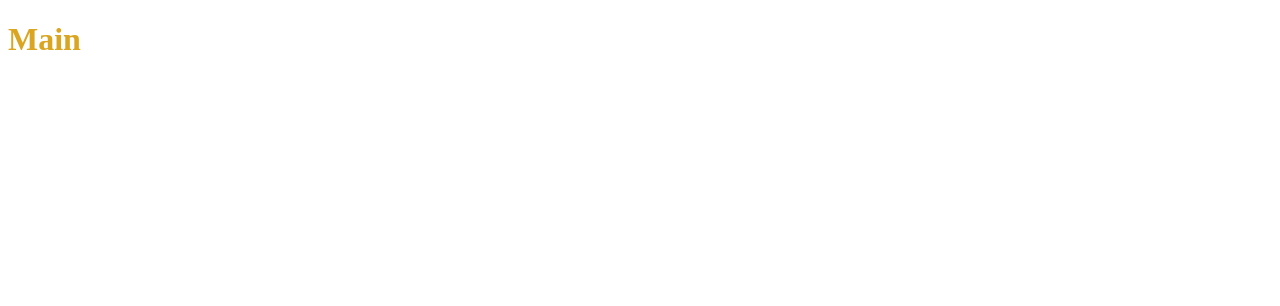
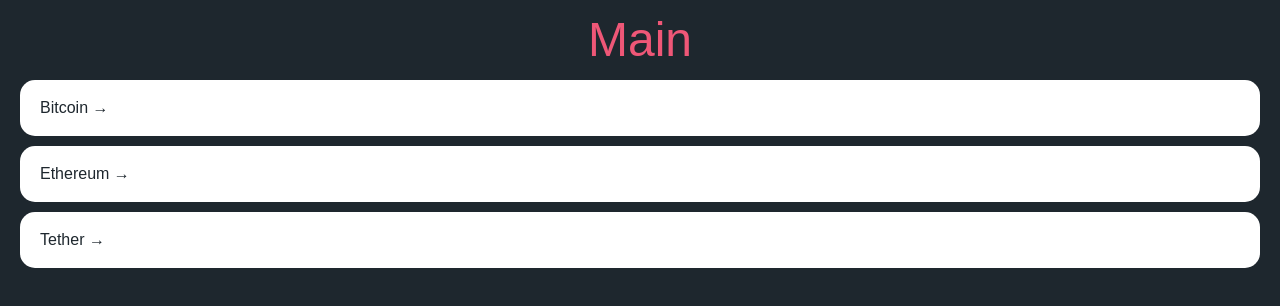
Before and after one commit to jyoh5/react-masterclass, a React (Create React App) app: page / in a window 1280 px wide. Shown: the top 306 px of the page. Built offline with nearby package versions, Linux system fonts and the light colour scheme.

Commit message:
main page styles

```diff
--- a/src/App.tsx
+++ b/src/App.tsx
@@ -4,8 +4,66 @@
 // 전체에(global) 스타일 적용
 // head에 주입함
 const GlobalStyle = createGlobalStyle`
+    @import url('https://fonts.googleapis.com/css2?family=Raleway:ital,wght@0,100;0,200;0,300;0,400;0,500;0,600;0,700;0,800;0,900;1,900&display=swap');
+    /* http://meyerweb.com/eric/tools/css/reset/
+    v2.0 | 20110126
+    License: none (public domain)
+    */
+    html, body, div, span, applet, object, iframe,
+    h1, h2, h3, h4, h5, h6, p, blockquote, pre,
+    a, abbr, acronym, address, big, cite, code,
+    del, dfn, em, img, ins, kbd, q, s, samp,
+    small, strike, strong, sub, sup, tt, var,
+    b, u, i, center,
+    dl, dt, dd, ol, ul, li,
+    fieldset, form, label, legend,
+    table, caption, tbody, tfoot, thead, tr, th, td,
+    article, aside, canvas, details, embed,
+    figure, figcaption, footer, header, hgroup,
+    menu, nav, output, ruby, section, summary,
+    time, mark, audio, video {
+        margin: 0;
+        padding: 0;
+        border: 0;
+        font-size: 100%;
+        font: inherit;
+        vertical-align: baseline;
+    }
+    /* HTML5 display-role reset for older browsers */
+    article, aside, details, figcaption, figure,
+    footer, header, hgroup, menu, nav, section {
+        display: block;
+    }
     body {
-        color:goldenrod;
+        line-height: 1;
+    }
+    ol, ul {
+        list-style: none;
+    }
+    blockquote, q {
+        quotes: none;
+    }
+    blockquote:before, blockquote:after,
+    q:before, q:after {
+        content: '';
+        content: none;
+    }
+    table {
+        border-collapse: collapse;
+        border-spacing: 0;
+    }
+    /* ============================== */
+    * {
+        box-sizing: border-box;
+    }
+    body {
+        font-family: 'Raleway', sans-serif;
+        background-color: ${props => props.theme.bgColor};
+        color: ${props => props.theme.textColor};
+    }
+    a {
+        text-decoration: none;
+        color: inherit;
     }
 `;
 
--- a/src/routes/Coins.tsx
+++ b/src/routes/Coins.tsx
@@ -1,5 +1,62 @@
+import { Link } from "react-router-dom";
+import { styled } from "styled-components";
+
+const Container = styled.div`
+    padding: 0px 20px;
+`;
+
+const Header = styled.header`
+    height: 10vh;
+    display: flex;
+    justify-content: center;
+    align-items: center;
+`;
+
+const CoinsList = styled.ul``;
+const Coin = styled.li`
+    background-color: white;
+    color: ${props => props.theme.bgColor};
+    margin-bottom: 10px;
+    border-radius: 15px;
+    a {
+        padding: 20px;
+        transition: color 0.2s ease-in;
+        display: block;
+    }
+    &:hover {
+        a {
+            color: ${props => props.theme.accentColor};
+        }
+    }
+`;
+
+
+const Title = styled.h1`
+    font-size: 48px;
+    color: ${props => props.theme.accentColor};
+`;
+
+const coins = [
+    {"id":"btc-bitcoin","name":"Bitcoin","symbol":"BTC","rank":1,"is_new":false,"is_active":true,"type":"coin"},
+    {"id":"eth-ethereum","name":"Ethereum","symbol":"ETH","rank":2,"is_new":false,"is_active":true,"type":"coin"},
+    {"id":"usdt-tether","name":"Tether","symbol":"USDT","rank":3,"is_new":false,"is_active":true,"type":"token"}
+]
+
 function Coins() {
-    return <h1>Main</h1>
+    return (
+        <Container>
+            <Header>
+                <Title>Main</Title>
+            </Header>
+            <CoinsList>
+                {coins.map(coin => (
+                    <Coin key={coin.id}>
+                        <Link to={`/${coin.id}`}>{coin.name} &rarr;</Link>
+                    </Coin>
+                ))}
+            </CoinsList>
+        </Container>
+    );
 }
 
 export default Coins;
--- a/src/styled.d.ts
+++ b/src/styled.d.ts
@@ -8,6 +8,6 @@
   export interface DefaultTheme {
     textColor: string;
     bgColor: string;
-    btnColor: string;
+    accentColor: string;
   }
 }
--- a/src/theme.ts
+++ b/src/theme.ts
@@ -1,7 +1,9 @@
 import { DefaultTheme } from "styled-components/dist/types";
 
+
+// https://flatuicolors.com
 export const theme:DefaultTheme = {
-    bgColor: "white",
-    textColor: "black",
-    btnColor: "tomato"
+    bgColor: "#1e272e",
+    textColor: "#d2dae2",
+    accentColor: "#ef5777"
 }
```
